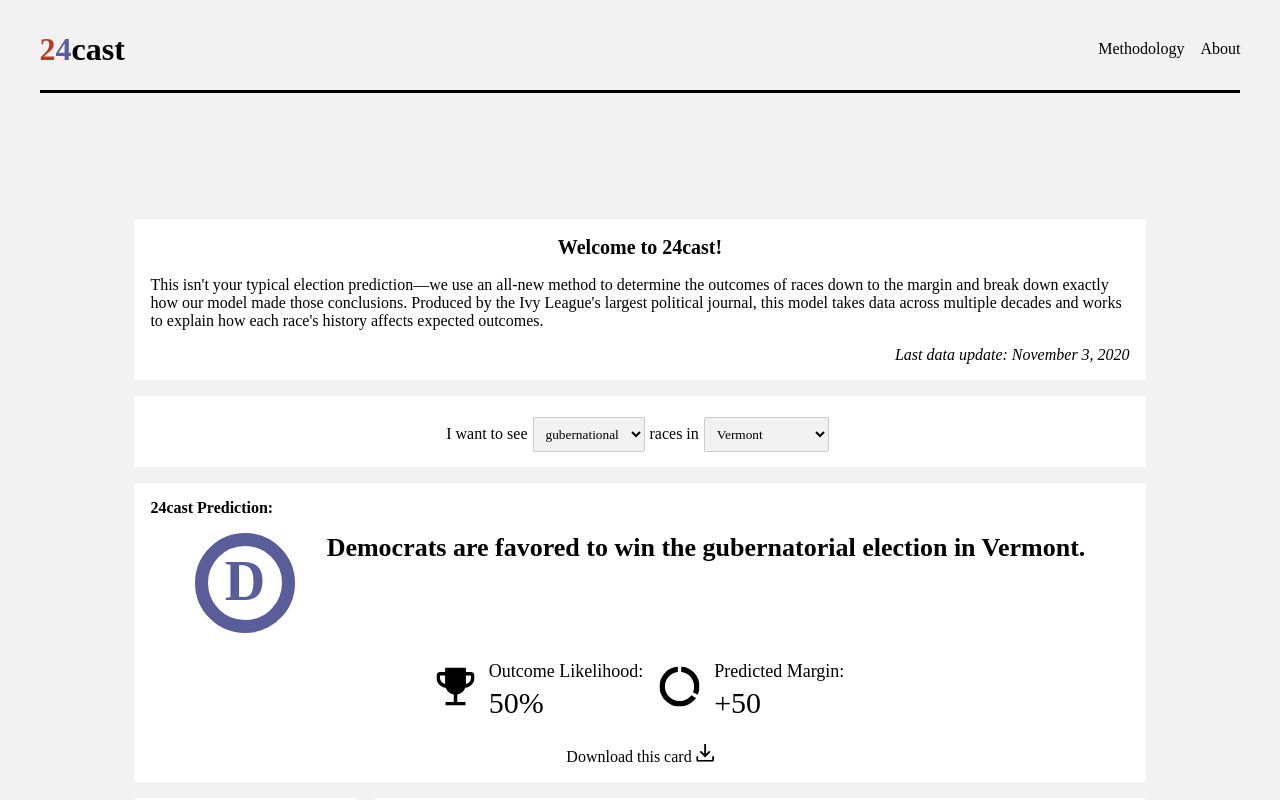
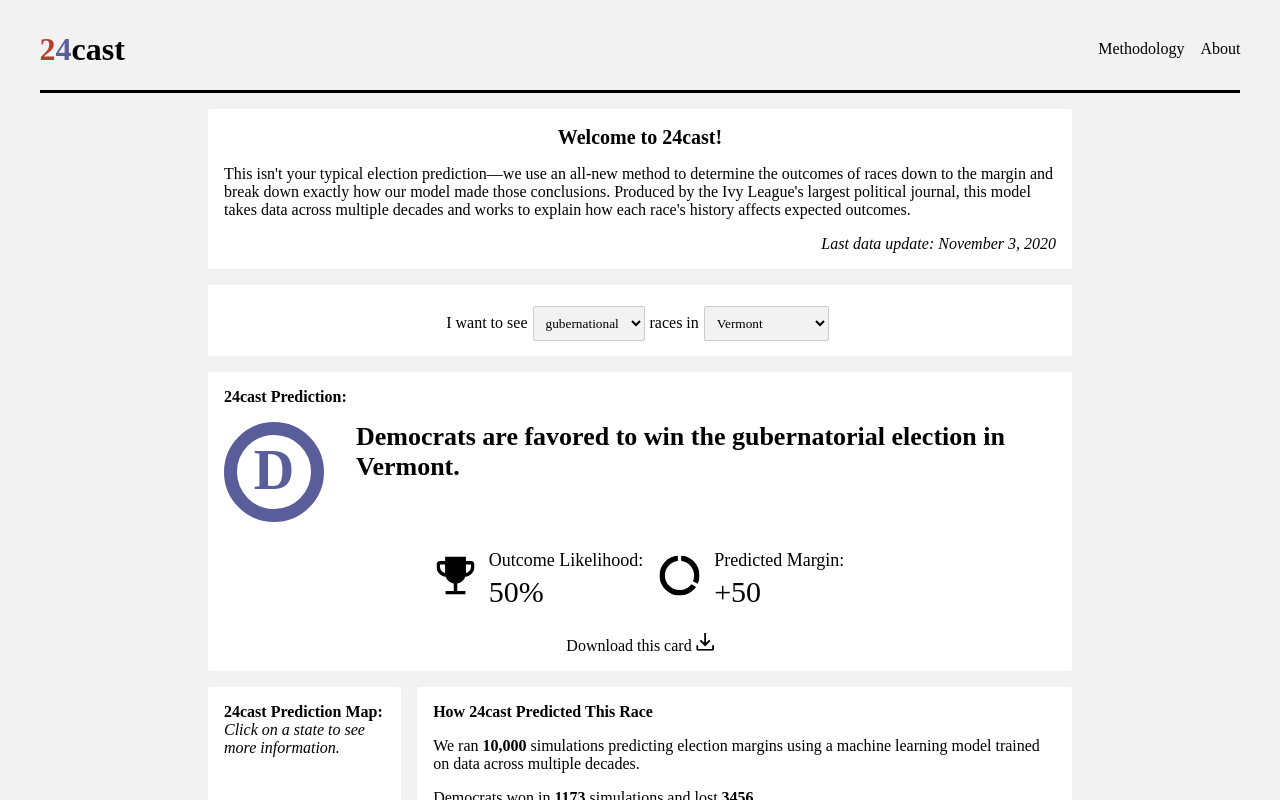
Before and after one commit to BPR-Data-Team/ElectionModel2024-site, a Next.js app: page / in a window 1280 px wide. Shown: the top 800 px of the page. Built offline with nearby package versions, Linux system fonts and the light colour scheme; a web font is replaced by a local one.

Commit message:
margin fixes

```diff
--- a/src/app/page.module.css
+++ b/src/app/page.module.css
@@ -17,7 +17,8 @@
   background-color: #ffffff;
 }
 .main {
-  margin: 10%;
+  margin-left: 200px;
+  margin-right: 200px;
 }
 @media (max-width: 450px) {
   .mapAndSims {
```
